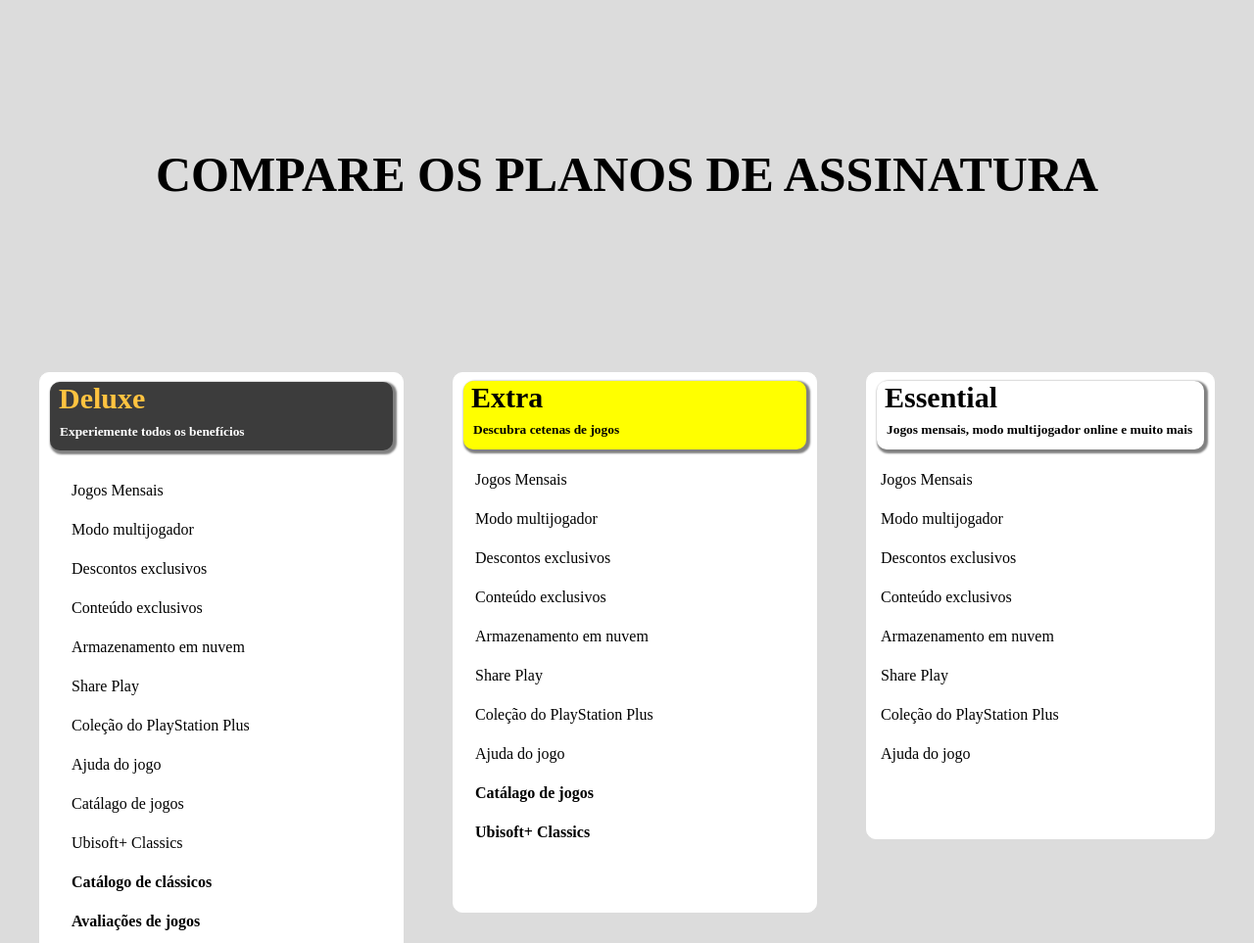
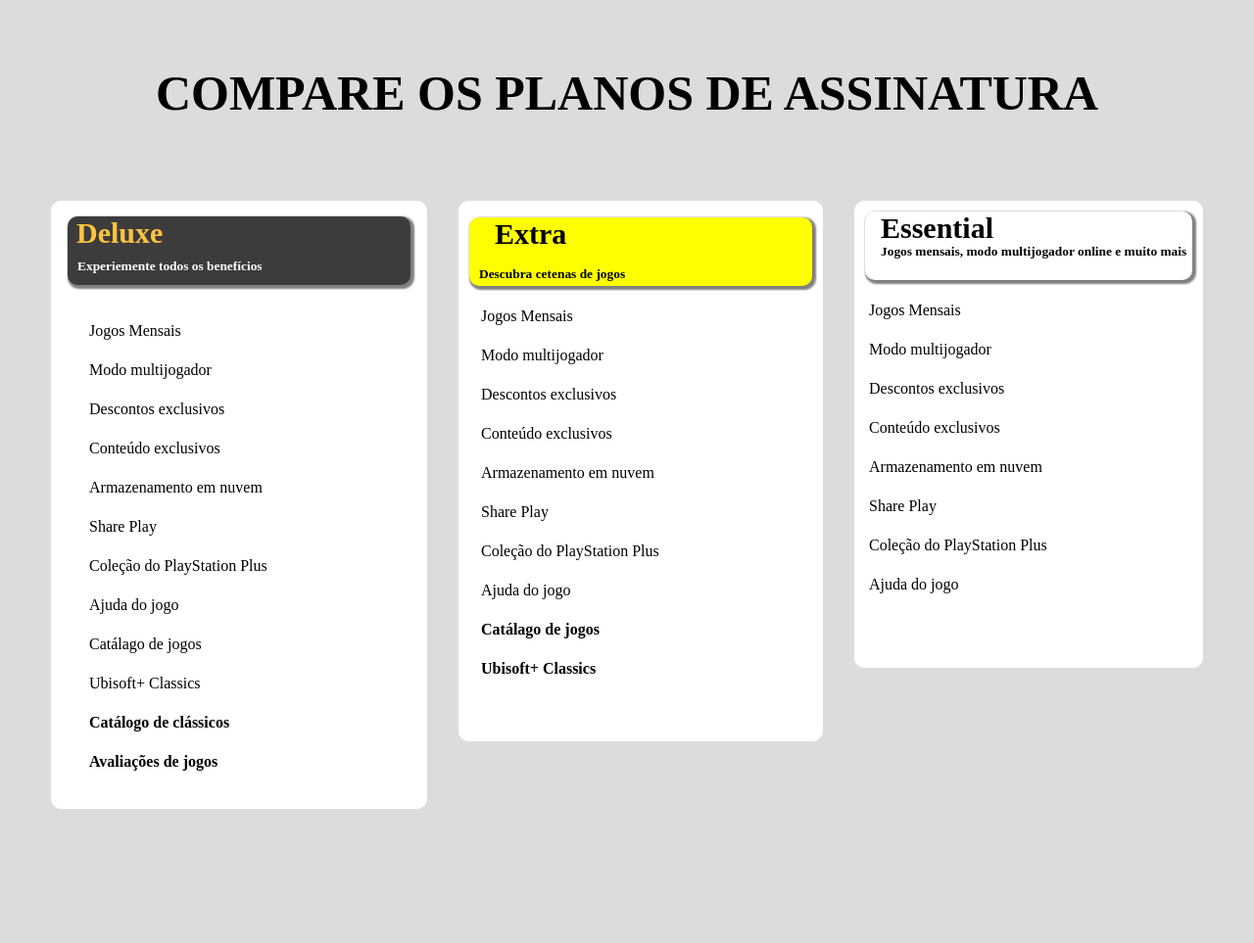
Before and after one commit to lkportal/grid-price-psn, a plain HTML site: page index.html in a window 1280 px wide. Shown: the top 963 px of the page at 98% size. After the commit the page ends 868 px from the top, so only its background shows below. Drawn offline with Linux system fonts and the light colour scheme; a web font is replaced by a local one.

Commit message:
ajustando css

```diff
--- a/style.css
+++ b/style.css
@@ -8,8 +8,8 @@ body{
 }
 .tiulo-principal{
     font-size: 25px;
-    margin: 100px;
-    padding: 15px;
+    margin: 1rem;
+    padding: 1rem;
     text-align: center;
 }
 .conatiner-grid{
@@ -27,7 +27,7 @@ body{
 .item-grid{
     text-align: center;
     justify-content: center;
-    flex-direction: row;
+    flex-direction: column;
 }
 
 
@@ -37,7 +37,7 @@ body{
     border-radius: 10px;
     background-color:white;
     text-align: left;
-    margin: 25px;
+    margin: 1rem;
 }
 .item-deluxe:hover{
     cursor: pointer;
@@ -46,7 +46,7 @@ body{
 }
 
 .div-tiulo-deluxe{
-    margin: 10px;
+    margin: 1rem;
     background-color: #3c3c3c;
     border-radius: 10px;
     color: white;
@@ -67,7 +67,7 @@ body{
 }
 
 .table-deluxe{
-    margin: 10px;
+    margin: 1rem;
     padding: 10px;
     width: 350px;
 }
@@ -79,7 +79,7 @@ body{
     border-radius: 10px;
     background-color:white;
     text-align: left;
-    margin: 25px;
+    margin: 1rem;
     height: 550px;
 
 }
@@ -102,7 +102,7 @@ body{
 .div-titulo-extra h2{
     position: relative;
     color:black;
-    margin: -2px;
+    margin: 1rem;
     flex-wrap: wrap;
     left: 10px;
 }
@@ -123,7 +123,7 @@ body{
     border: solid 1px white;
     background-color:white;
     text-align: left;
-    margin: 25px;
+    margin: 1rem;
     border-radius: 10px;
     height: 475px;
 }
@@ -135,8 +135,9 @@ body{
 }
 
 .div-titulo-essential{
-
+   display: flex;
     text-align: left;
+    flex-direction: column;
 
     margin: 10px;
     background-color: white;
@@ -148,16 +149,21 @@ body{
 
 }
 .div-titulo-essential h2{
+
+    bottom: 1rem;
+    color: black;
+    margin: 1rem;
+    flex-wrap: wrap;
     position: relative;
-    color:black;
-    margin: -2px;
-    flex-wrap: wrap;
-    left: 10px;
+
 }
 .div-titulo-essential h6{
     color: black;
-     margin: 10px;
-     flex-wrap: wrap;
+    position: relative;
+    flex-wrap: wrap;
+    bottom: 4rem;
+    left: 1rem;
+
 }
 
 
```
